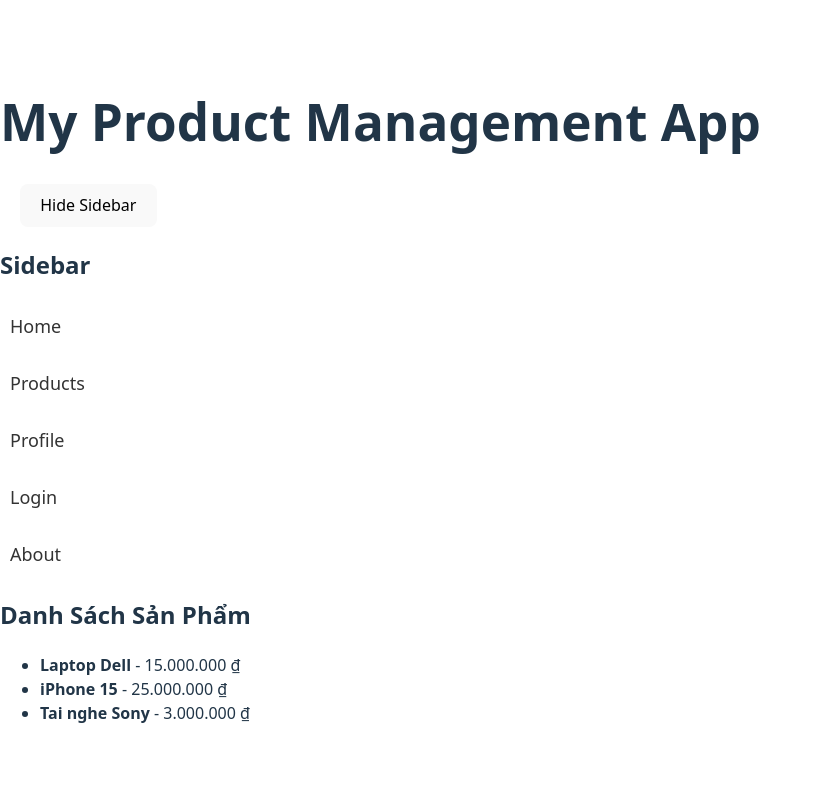
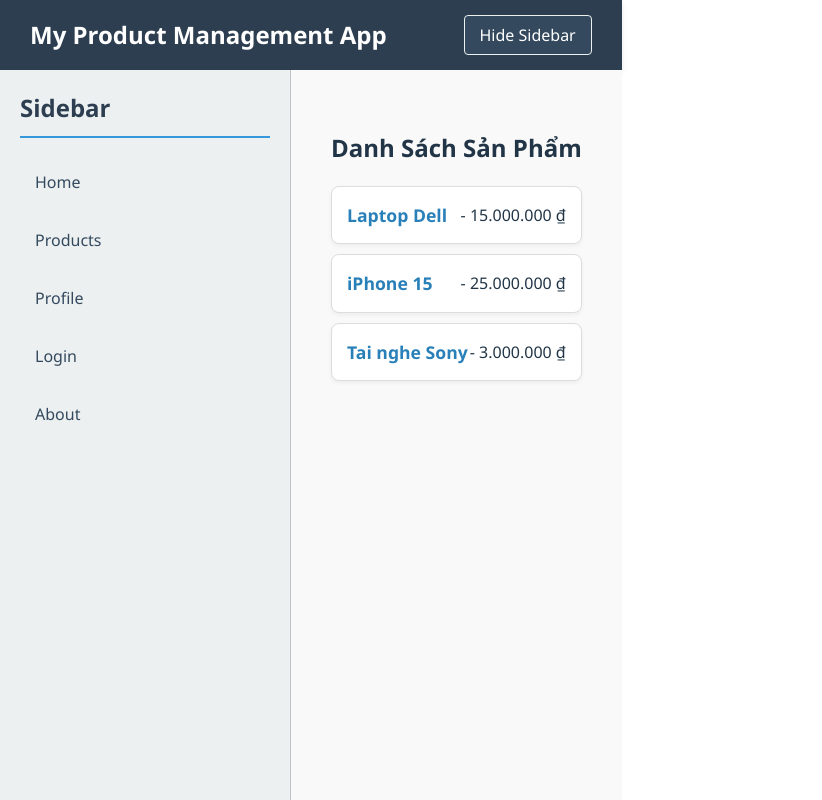
Before and after one commit to chube-coder-2k4/react-spring-mongodb, a React (Vite) app: page /products in a window 1280 px wide. Shown: the whole page, without its empty margins (0-822 px from the left). Built offline with nearby package versions, Linux system fonts and the light colour scheme.

Commit message:
update UI

```diff
--- a/src/App.css
+++ b/src/App.css
@@ -1,27 +1,161 @@
+.app {
+  font-family: 'Segoe UI', Tahoma, Geneva, Verdana, sans-serif;
+  display: flex;
+  flex-direction: column;
+  min-height: 100vh;
+}
+
+.header {
+  background-color: #2c3e50;
+  padding: 15px 30px;
+  color: white;
+  display: flex;
+  align-items: center;
+  justify-content: space-between;
+  box-shadow: 0 2px 5px rgba(0,0,0,0.1);
+}
+
+.header h1 {
+  margin: 0;
+  font-size: 1.5rem;
+}
+
+.header button {
+  background-color: #34495e;
+  color: white;
+  border: 1px solid #ecf0f1;
+  padding: 8px 15px;
+  border-radius: 4px;
+  cursor: pointer;
+  transition: background-color 0.3s;
+}
+
+.header button:hover {
+  background-color: #ecf0f1;
+  color: #2c3e50;
+}
+
+.main-layout {
+  display: flex;
+  flex: 1;
+}
+
+.sidebar {
+  width: 250px;
+  background-color: #ecf0f1;
+  padding: 20px;
+  border-right: 1px solid #bdc3c7;
+  transition: width 0.3s ease;
+}
+
+.sidebar h2 {
+  margin-top: 0;
+  color: #2c3e50;
+  border-bottom: 2px solid #3498db;
+  padding-bottom: 10px;
+  margin-bottom: 20px;
+}
+
 .sidebar ul {
   list-style: none;
   padding: 0;
 }
 
 .sidebar li {
-  margin: 10px 0;
+  margin-bottom: 10px;
 }
 
 .sidebar a {
   text-decoration: none;
-  color: #333;
-  font-size: 18px;
+  color: #34495e;
+  font-size: 16px;
   display: block;
-  padding: 10px;
-  border-radius: 5px;
+  padding: 12px 15px;
+  border-radius: 6px;
+  transition: all 0.2s;
 }
 
 .sidebar a:hover {
-  background-color: #e0e0e0;
+  background-color: #bdc3c7;
+  color: #2c3e50;
+  transform: translateX(5px);
 }
 
-.active-link {
-  background-color: #007bff;
-  color: white !important;
+.content {
+  flex: 1;
+  padding: 40px;
+  background-color: #f9f9f9;
+}
+
+/* Styling for Products List */
+.content ul {
+  list-style: none;
+  padding: 0;
+}
+
+.content li {
+  background: white;
+  border: 1px solid #ddd;
+  margin-bottom: 10px;
+  padding: 15px;
+  border-radius: 8px;
+  box-shadow: 0 2px 4px rgba(0,0,0,0.05);
+  display: flex;
+  justify-content: space-between;
+  align-items: center;
+}
+
+.content li strong {
+  font-size: 1.1rem;
+  color: #2980b9;
+}
+
+/* Form Styling */
+form {
+  background: white;
+  padding: 25px;
+  border-radius: 8px;
+  box-shadow: 0 4px 6px rgba(0,0,0,0.1);
+  border: 1px solid #eee;
+}
+
+form label {
+  font-weight: 600;
+  color: #34495e;
+  display: block;
+  margin-bottom: 5px;
+}
+
+form input {
+  border: 1px solid #bdc3c7;
+  border-radius: 4px;
+  padding: 10px;
+  font-size: 14px;
+  transition: border-color 0.3s;
+}
+
+form input:focus {
+  border-color: #3498db;
+  outline: none;
+}
+
+form button {
+  background-color: #3498db;
+  color: white;
+  border: none;
+  border-radius: 4px;
   font-weight: bold;
+  cursor: pointer;
+  transition: background-color 0.3s;
+  width: 100%;
+  margin-top: 10px;
 }
+
+form button:hover {
+  background-color: #2980b9;
+}
+
+form button:disabled {
+  background-color: #95a5a6;
+  cursor: not-allowed;
+}
```
